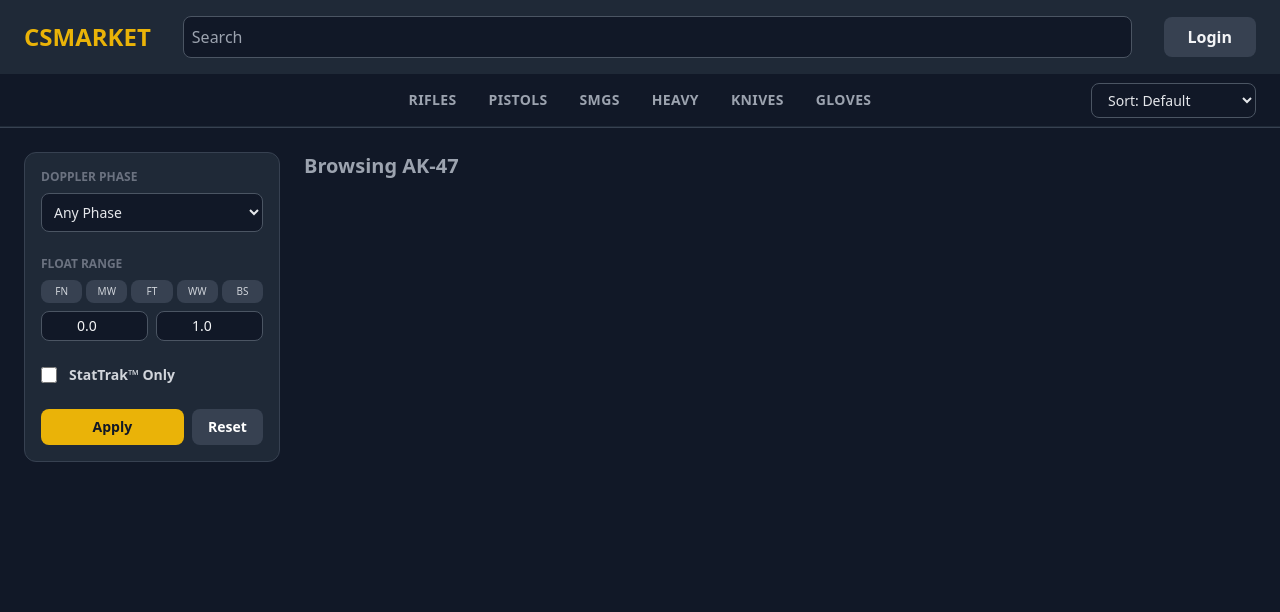
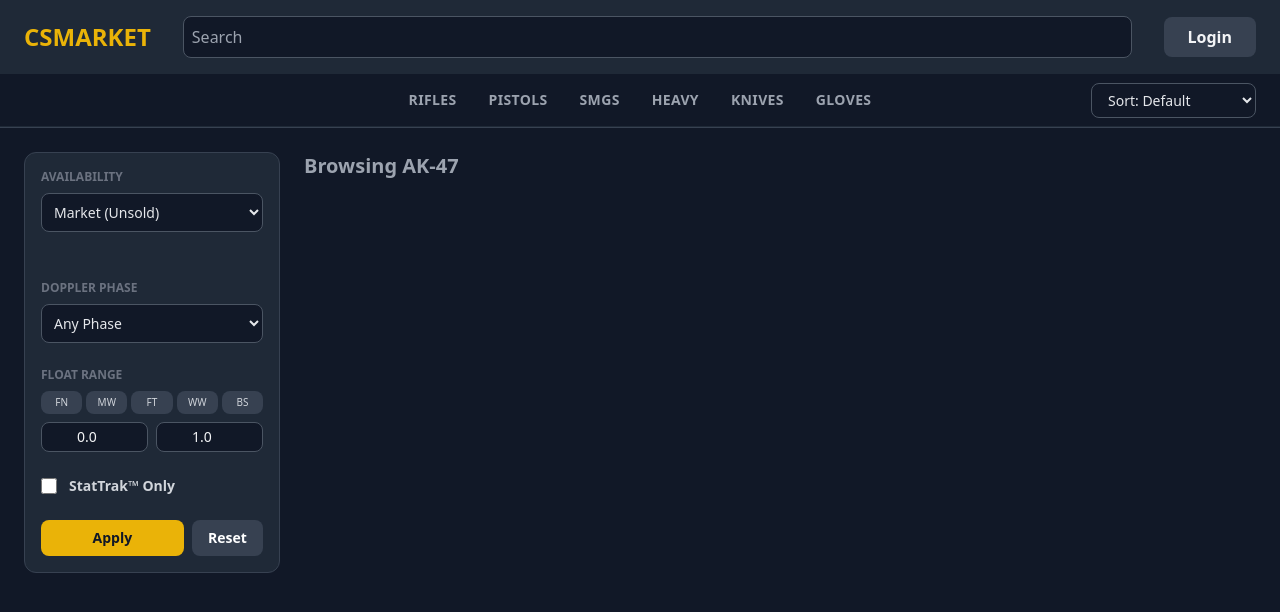
Before and after one commit to linham-8/D0018E_Database_Project, a Flask app: page /?weapon=AK-47 in a window 1280 px wide. Shown: the top 612 px of the page. Run offline with Flask 3, Linux system fonts and the light colour scheme; data that the repository does not hold is empty; some libraries are stand-ins or nearby versions.

Commit message:
Redo för comment fix

```diff
--- a/app.py
+++ b/app.py
@@ -157,7 +157,10 @@ def get_grouped_view_data(filters):
 
     query = apply_common_filters(query, filters)
 
-    query = query.filter(Skin.owner_id == None)
+    if filters.get("availability") == "market":
+        query = query.filter(Skin.owner_id == None)
+    elif filters.get("availability") == "sold":
+        query = query.filter(Skin.owner_id != None)
 
     query = query.group_by(Skin.name, Skin.rarity)
     skins = query.order_by(func.min(Skin.price).desc()).all()
@@ -173,7 +176,10 @@ def get_list_view_data(filters, sort_by, page):
 
     query = apply_common_filters(query, filters)
 
-    query = query.filter(Skin.owner_id == None)
+    if filters.get("availability") == "market":
+        query = query.filter(Skin.owner_id == None)
+    elif filters.get("availability") == "sold":
+        query = query.filter(Skin.owner_id != None)
 
     sort_options = {
         "price_asc": Skin.price.asc(),
@@ -247,6 +253,7 @@ def index():
         "search": request.args.get("search", ""),
         "weapon": request.args.get("weapon", ""),
         "category": request.args.get("category", ""),
+        "availability": request.args.get("availability", "market"),
         "phase": request.args.get("phase", ""),
         "min_float": request.args.get("min_float", 0.0, type=float),
         "max_float": request.args.get("max_float", 1.0, type=float),
@@ -262,6 +269,7 @@ def index():
         "current_search": filters["search"],
         "current_weapon": filters["weapon"],
         "current_category": filters["category"],
+        "current_availability": filters["availability"],
         "current_phase": filters["phase"],
         "current_min_float": filters["min_float"],
         "current_max_float": filters["max_float"],
--- a/static/js/script.js
+++ b/static/js/script.js
@@ -91,11 +91,16 @@ document.addEventListener('DOMContentLoaded', () => {
       window.currentSelectedItemId = data.id;
 
       const inCart = data.incart === 'true';
+      const isSold = data.sold === 'true';
       const addToCartForm = document.getElementById('modalAddToCartForm');
       const addToCartBtn = document.getElementById('modalAddToCartBtn');
       const commentsList = document.getElementById('modalCommentsList');
 
       if (addToCartForm && addToCartBtn) {
+        if (isSold) {
+          addToCartForm.style.display = 'none';
+        } else {
+          addToCartForm.style.display = 'block';
           if (inCart) {
             addToCartForm.action = '';
             addToCartBtn.disabled = true;
@@ -108,6 +113,7 @@ document.addEventListener('DOMContentLoaded', () => {
             addToCartBtn.textContent = 'Add to Cart';
             addToCartBtn.className =
               'w-full bg-accent text-gray-900 py-2 rounded-btn font-bold hover:bg-accent-hover transition-colors';
+          }
         }
       }
 
--- a/templates/index.html
+++ b/templates/index.html
@@ -10,6 +10,17 @@
         <div class="max-w-sm mx-auto">{{ display_flashed_messages() }}</div>
         <form id="filterForm" action="/" method="GET"
             class="bg-gray-800 p-4 rounded-card border border-gray-700 space-y-6 max-h-[calc(100vh-9rem)] overflow-y-auto">
+
+            <div>
+                <label class="block text-xs font-bold text-gray-500 mb-2 uppercase">Availability</label>
+                <select name="availability"
+                    class="w-full bg-gray-900 border border-gray-600 rounded-btn p-2 text-sm text-gray-200 focus:border-accent outline-none mb-6">
+                    <option value="market" {% if current_availability=='market' %}selected{% endif %}>Market (Unsold)
+                    </option>
+                    <option value="all" {% if current_availability=='all' %}selected{% endif %}>All Skins</option>
+                    <option value="sold" {% if current_availability=='sold' %}selected{% endif %}>Sold Skins</option>
+                </select>
+            </div>
 
             <div>
                 <label class="block text-xs font-bold text-gray-500 mb-2 uppercase">Doppler Phase</label>
--- a/templates/macros.html
+++ b/templates/macros.html
@@ -43,7 +43,8 @@
     data-image="{{ skin.image }}" data-stattrak="{{ skin.is_stattrak }}" data-float="{{ skin.float_value }}"
     data-seed="{{ skin.paint_seed }}" data-rarity="{{ skin.rarity }}"
     data-pattern="{% if skin.pattern %}{{ skin.pattern.name }}{% else %}None{% endif %}"
-    data-incart="{% if skin.id in cart_skin_ids %}true{% else %}false{% endif %}">
+    data-incart="{% if skin.id in cart_skin_ids %}true{% else %}false{% endif %}"
+    data-sold="{% if skin.owner_id %}true{% else %}false{% endif %}">
     <div class="absolute top-0 left-0 right-0 h-1 rounded-t-card opacity-80 {{ get_rarity_class(skin.rarity|string) }}">
     </div>
 
@@ -68,7 +69,12 @@
             </div>
 
             {% if current_user.is_authenticated %}
-            {% if skin.id in cart_skin_ids %}
+            {% if skin.owner_id %}
+            <button disabled
+                class="bg-gray-700 text-gray-500 font-bold py-1 px-3 rounded-btn text-[10px] cursor-not-allowed">
+                Sold
+            </button>
+            {% elif skin.id in cart_skin_ids %}
             <button disabled
                 class="bg-gray-600 text-gray-400 font-bold py-1 px-3 rounded-btn text-[10px] cursor-not-allowed">
                 In Cart
```
Also changed, not shown: templates/user.html (+5 -7 lines). Lines whose indentation alone changed are shown as unchanged.
